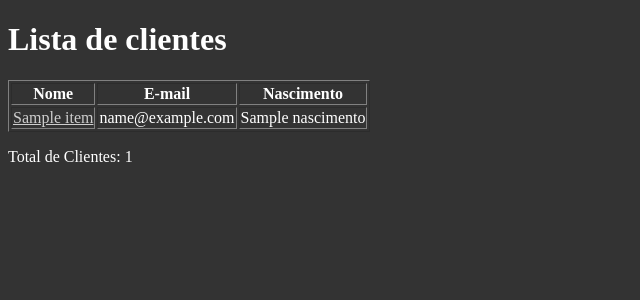
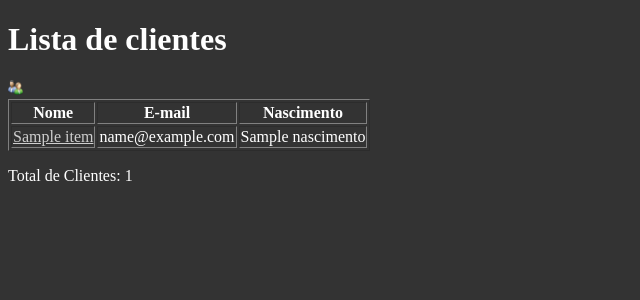
Before and after one commit to fabcurvello/djangoBasico, a Django app: template clientes/templates/clientes/index.html in a window 1280 px wide. Shown: the top 300 px of the page, without its empty margins (0-640 px from the left). Run offline with Django 4.2, Linux system fonts and the light colour scheme; the template is opened without the code that fills it: most values are stand-ins (such as "Sample title", 1, 10 or a date in 2020).

Commit message:
Trabalhando com arquivos estáticos para a app clientes - imagens

```diff
--- a/clientes/static/css/estilos.css
+++ b/clientes/static/css/estilos.css
@@ -9,5 +9,5 @@ a {
 }
 
 img {
-    width: 200px;
+    width: 15px;
 }
--- a/clientes/templates/clientes/index.html
+++ b/clientes/templates/clientes/index.html
@@ -8,6 +8,8 @@
 </head>
 <body>
     <h1>Lista de clientes</h1>
+
+    <img src="{% static 'images/pessoas.png' %}">
 
     <table border="1">
         <thead>
```
